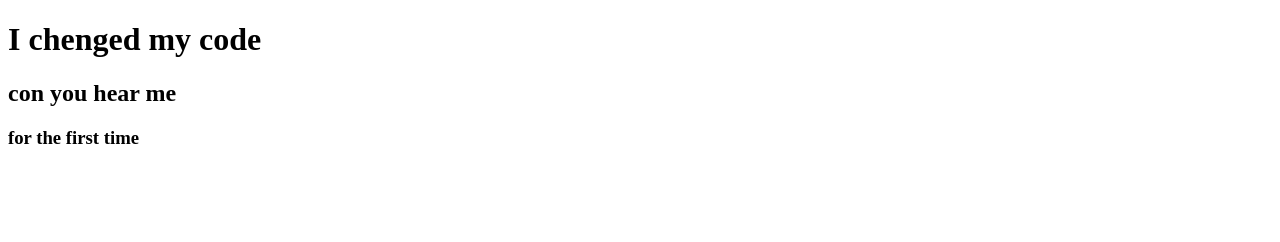
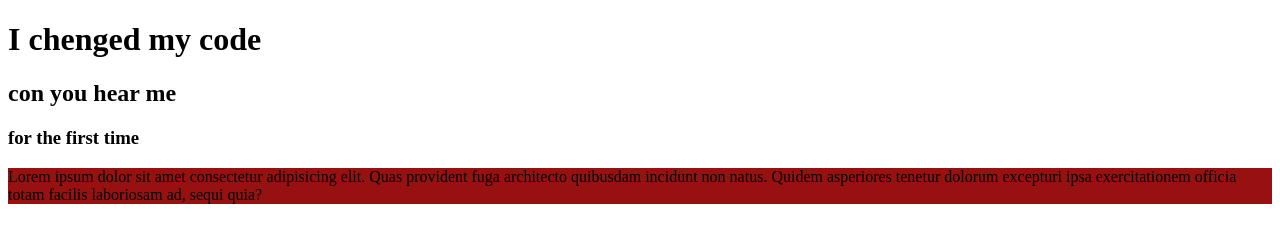
Before and after one commit to sourov2612/my_first_repo, a plain HTML site: page index.html in a window 1280 px wide. Drawn offline with Linux system fonts and the light colour scheme.

Commit message:
style added

```diff
--- a/index.html
+++ b/index.html
@@ -4,10 +4,12 @@
   <meta charset="UTF-8">
   <meta name="viewport" content="width=device-width, initial-scale=1.0">
   <title>My_first_repo</title>
+  <link rel="stylesheet" href="style.css">
 </head>
 <body>
   <h1>I chenged my code</h1>
   <h2>con you hear me</h2>
   <h3>for the first time</h3>
+  <p class="paragraph">Lorem ipsum dolor sit amet consectetur adipisicing elit. Quas provident fuga architecto quibusdam incidunt non natus. Quidem asperiores tenetur dolorum excepturi ipsa exercitationem officia totam facilis laboriosam ad, sequi quia?</p>
 </body>
 </html>
--- /dev/null
+++ b/style.css
@@ -0,0 +1,4 @@
+.paragraph{
+  background-color: #971111;
+  color: black;
+}
```
